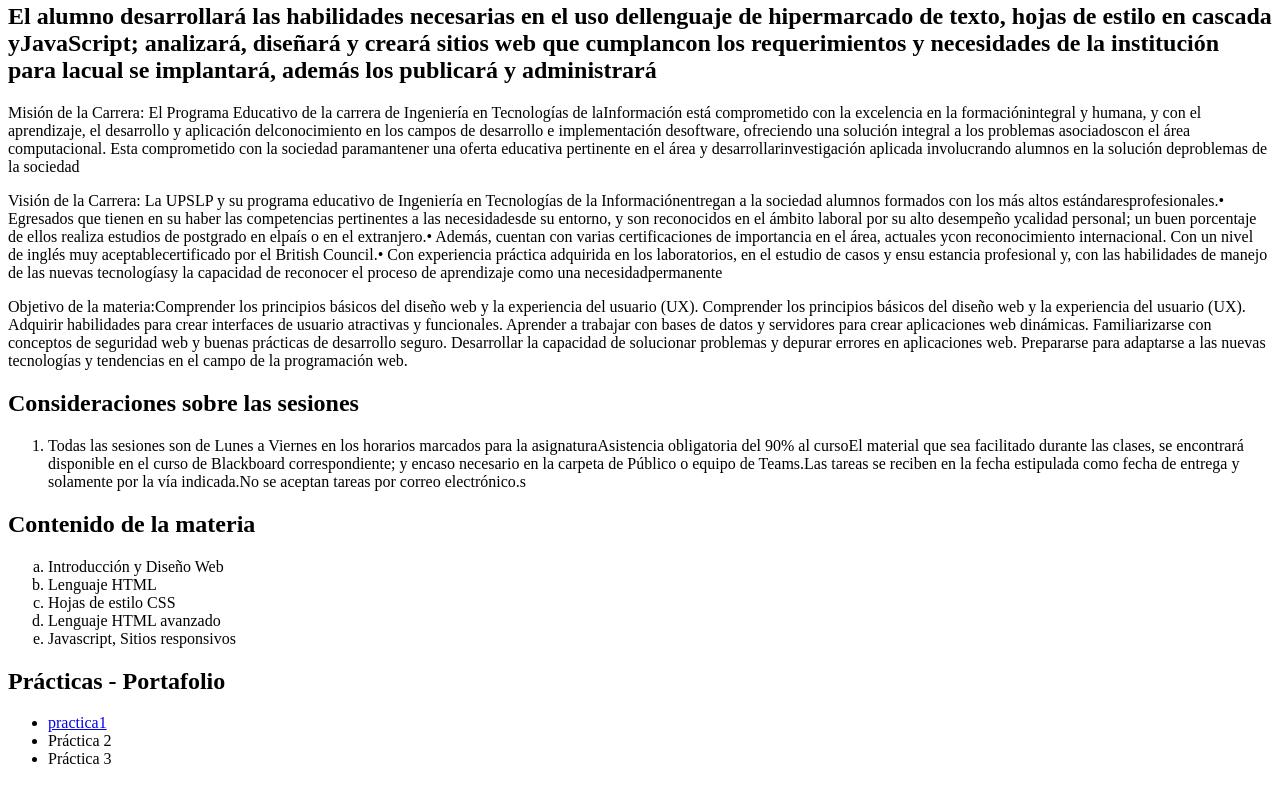
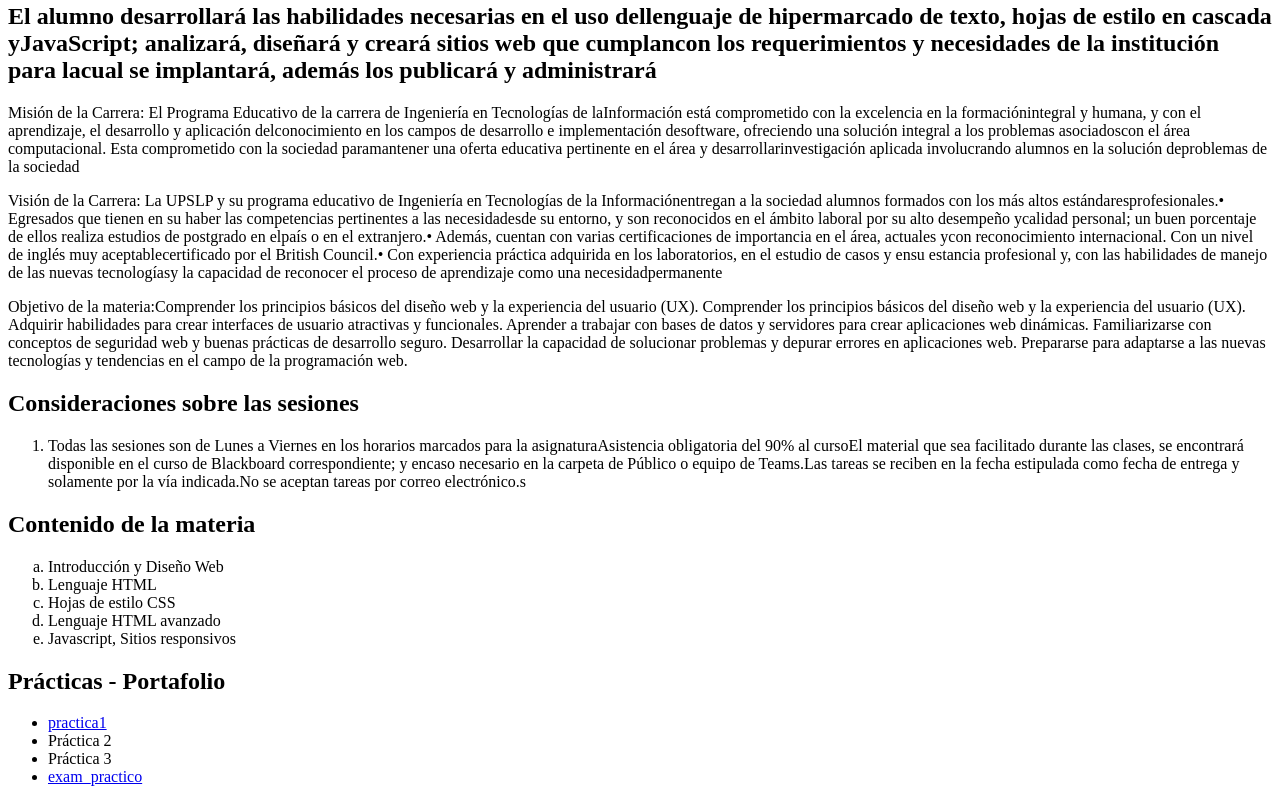
Before and after one commit to 182607/182607.github.io, a plain HTML site: page index.html in a window 1280 px wide. Shown: the part 413-1215 px from the top of the page. Drawn offline with Linux system fonts and the light colour scheme.

Commit message:
index.html

```diff
--- a/index.html
+++ b/index.html
@@ -65,6 +65,7 @@
             <li> <a href="practica1_f.html">practica1</a></li>
             <li>Práctica 2</li>
             <li>Práctica 3</li>
+             <li> <a href= "ultimo.hmtl"> exam_practico </a></li>
 
         </ul>
     </section>
```
